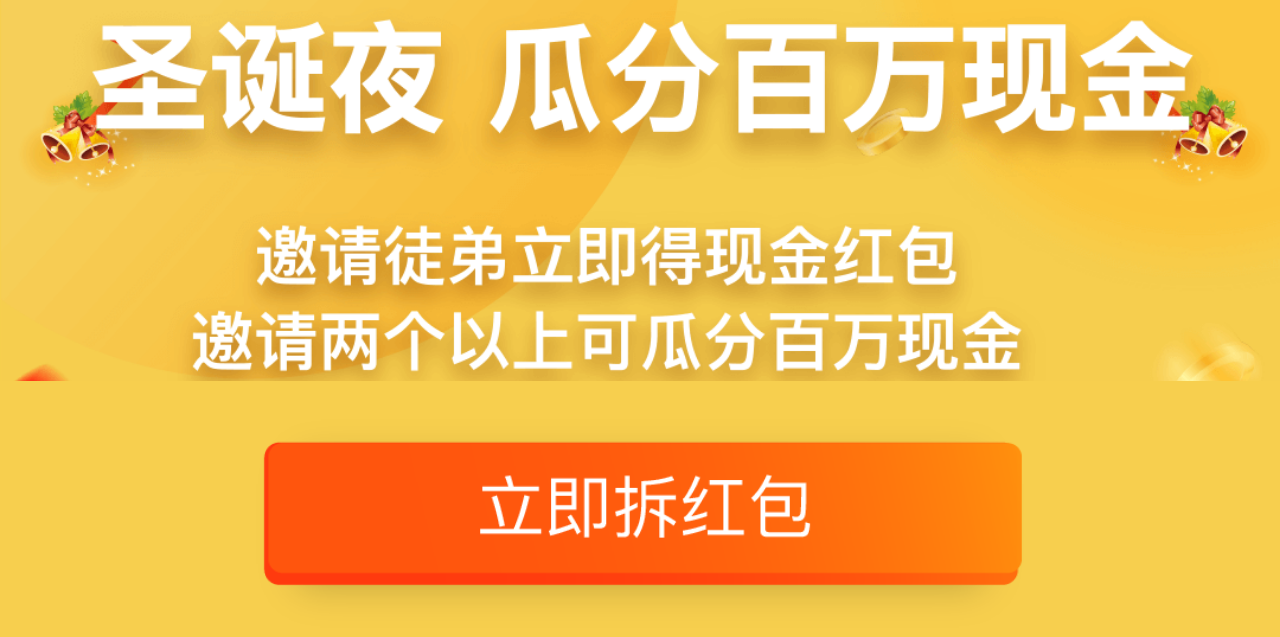
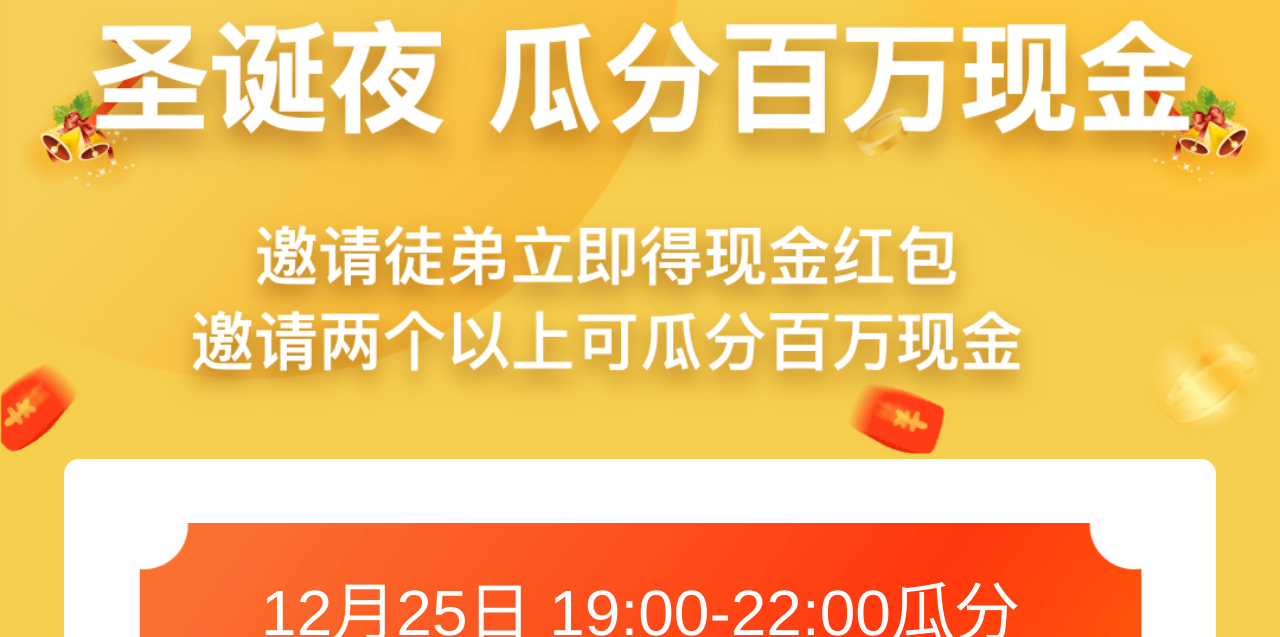
Before and after one commit to lafitewu/ChristmasH5, a plain HTML site: page index.html in a window 1280 px wide. Shown: the part 163-800 px from the top of the page. Drawn offline with Linux system fonts and the light colour scheme; no server answers.

Commit message:
底部按钮滚动显示隐藏

```diff
--- a/css/index.css
+++ b/css/index.css
@@ -534,6 +534,7 @@
             width: 100%;
             height: 20vw;
             background: #F7CF4E;
+            display: none;
         }
             .footerImg {
                 width: 60%;
--- a/js/index.js
+++ b/js/index.js
@@ -181,8 +181,18 @@ $(function() {
                 }
             )
         },
+        scollFn() {
+            $(window).scroll(function() {
+                if($(".inviteTitle").offset().top - $(window).scrollTop() < 0) {
+                    $(".footerBtn").slideDown();
+                }else {
+                    $(".footerBtn").slideUp();
+                }
+            })
+        },
         start() {
             this.init();
+            this.scollFn();
             // this.ClickFn();
         }
     }
```
